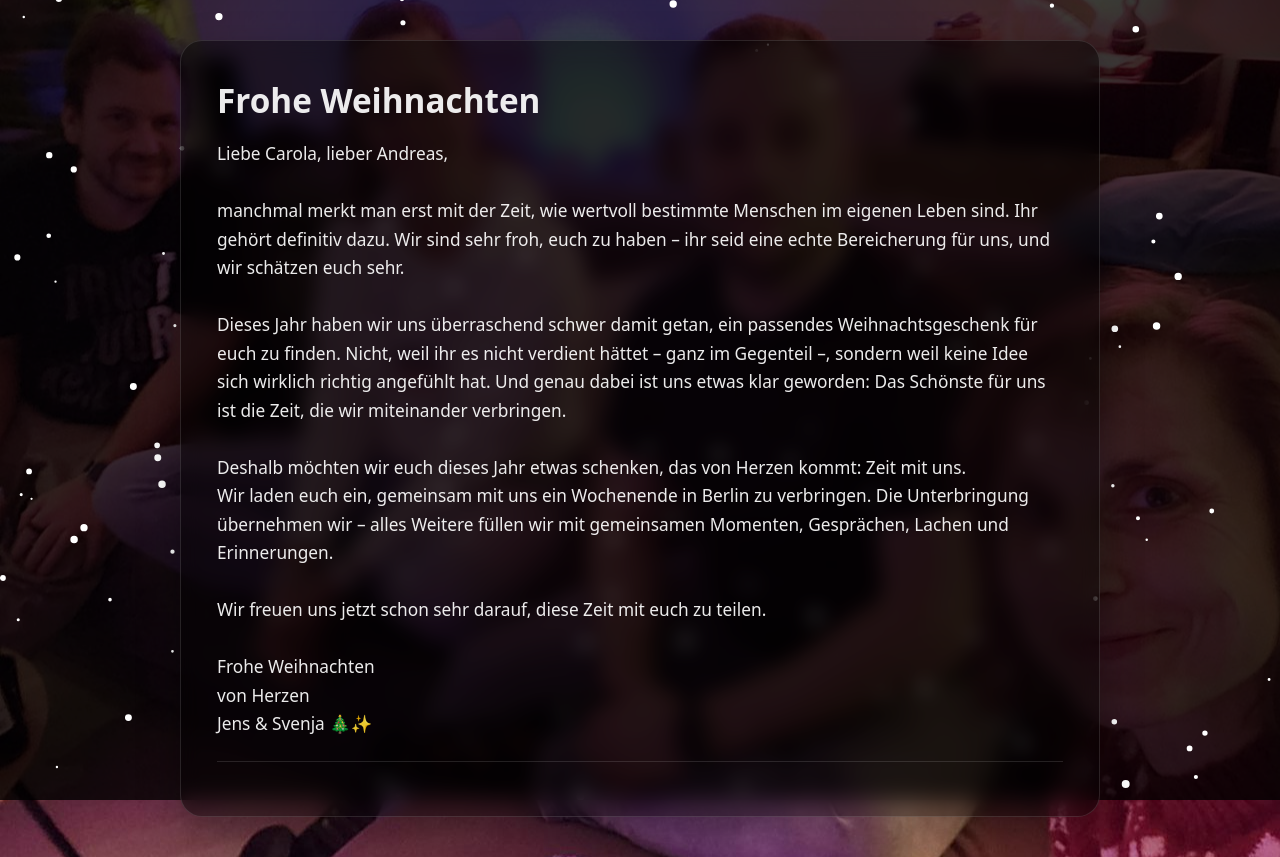
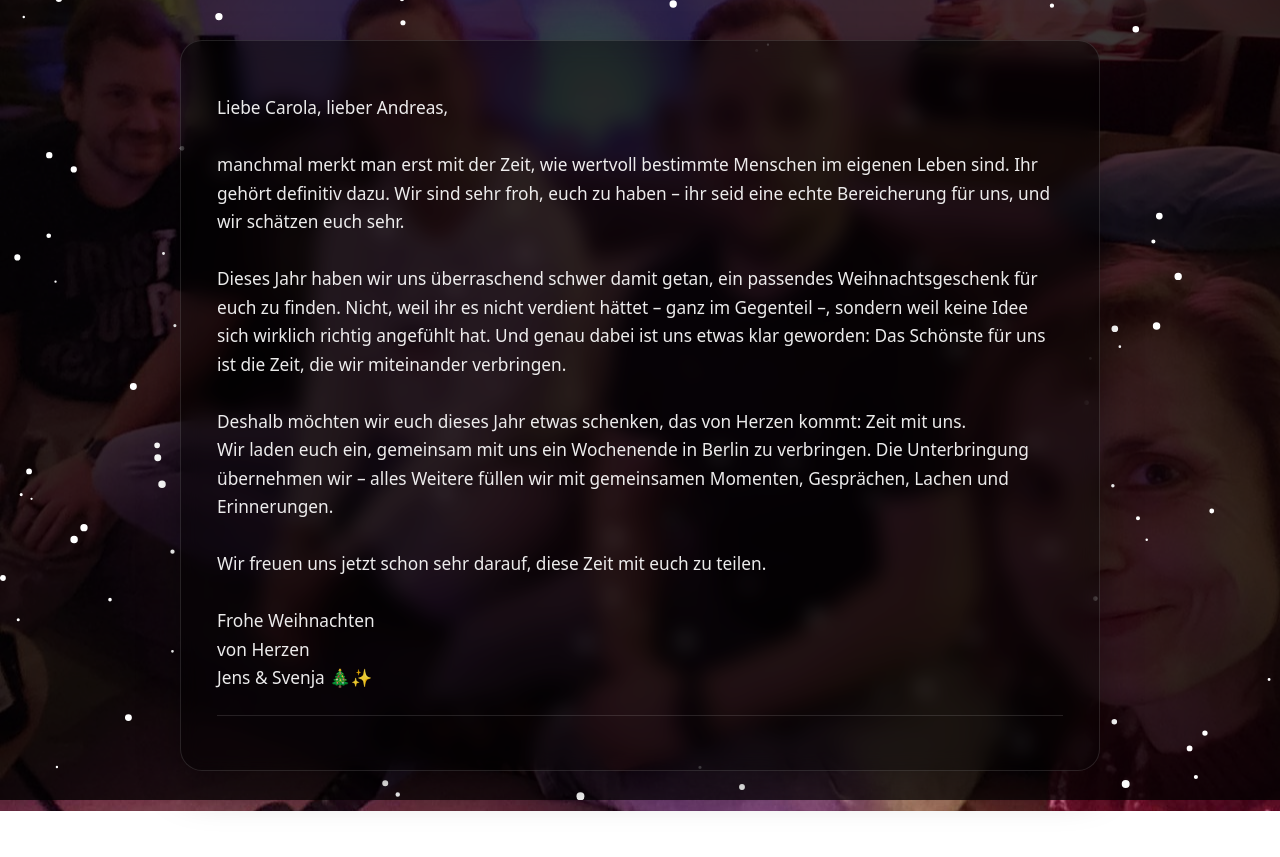
Before and after one commit to Jens1808/Carola-Andreas, a plain HTML site: page index.html in a window 1280 px wide. After the commit the page ends 811 px from the top, so only its background shows below. Drawn offline with Linux system fonts and the light colour scheme.

Commit message:
Remove 'Frohe Weihnachten' heading from index.html
Removed holiday greeting from the main section.

```diff
--- a/index.html
+++ b/index.html
@@ -109,7 +109,6 @@
 
   <main class="wrap">
     <section class="card">
-      <h1>Frohe Weihnachten</h1>
 
       <p class="letter">Liebe Carola, lieber Andreas,
 
```
